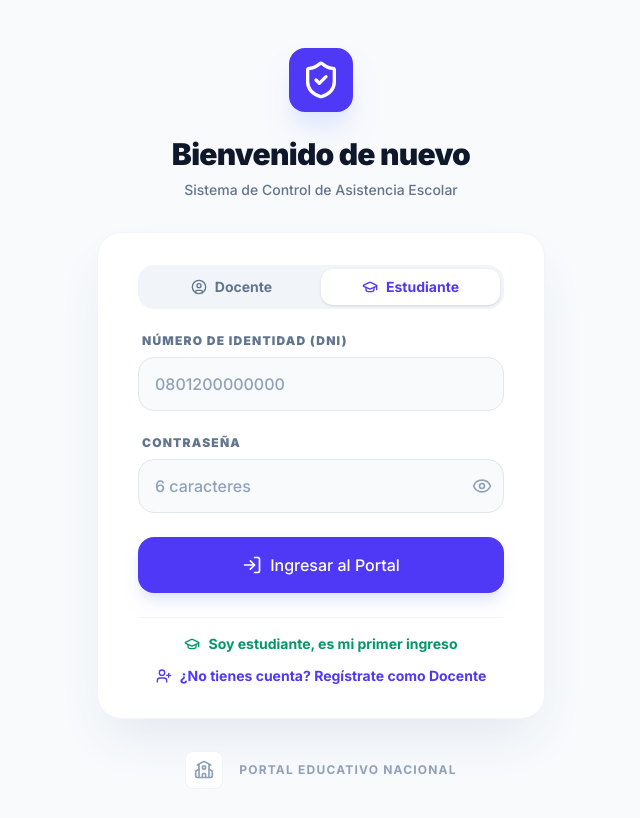
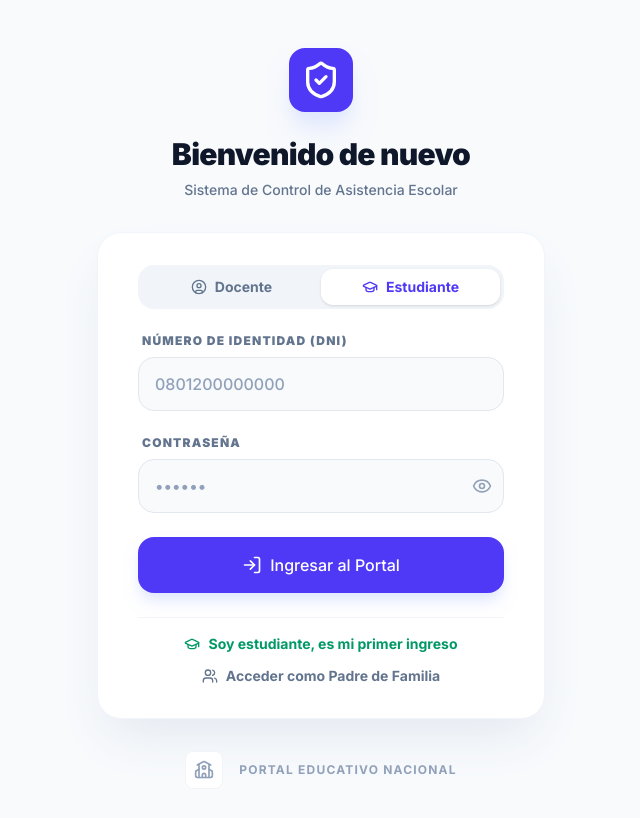
Before and after one commit to melvinvargas1608/asistencia-estudiantes, a Next.js app: page /login in a window 1280 px wide. Both pictures are taken after a click on the button "Estudiante". Shown: the top 818 px of the page, without its empty margins (319-959 px from the left). Built offline with nearby package versions, Linux system fonts and the light colour scheme.

Commit message:
Fix: UX refinements for login page (role-specific links and dots)

```diff
--- a/src/app/login/page.tsx
+++ b/src/app/login/page.tsx
@@ -3,7 +3,7 @@
 import { useState, Suspense } from 'react'
 import { useRouter, useSearchParams } from 'next/navigation'
 import { createClient } from '@/lib/supabase/client'
-import { LogIn, UserCircle, ShieldCheck, AlertCircle, Eye, EyeOff, UserPlus, ArrowLeft, GraduationCap, School } from 'lucide-react'
+import { LogIn, UserCircle, ShieldCheck, AlertCircle, Eye, EyeOff, UserPlus, ArrowLeft, GraduationCap, School, Users } from 'lucide-react'
 import Button from '@/components/ui/Button'
 import { GRADOS, SECCIONES } from '@/lib/types'
 
@@ -236,7 +236,7 @@ function LoginForm() {
                                         onChange={(e) => setPassword(e.target.value)}
                                         className="block w-full px-4 py-3.5 bg-slate-50 border border-slate-200 rounded-2xl text-slate-900 placeholder-slate-400 focus:outline-none focus:ring-4 focus:ring-indigo-50 focus:border-indigo-500 transition-all font-medium"
                                         maxLength={6}
-                                        placeholder="6 caracteres"
+                                        placeholder="••••••"
                                     />
                                     <button
                                         type="button"
@@ -253,6 +253,17 @@ function LoginForm() {
                             </Button>
 
                             <div className="pt-4 border-t border-slate-100 flex flex-col gap-3">
+                                {role === 'docente' ? (
+                                    <button
+                                        type="button"
+                                        onClick={() => { setView('register'); setError(null); }}
+                                        className="text-sm font-bold text-indigo-600 hover:text-indigo-700 flex items-center justify-center gap-2 mx-auto"
+                                    >
+                                        <UserPlus className="w-4 h-4" />
+                                        ¿No tienes cuenta? Regístrate como Docente
+                                    </button>
+                                ) : (
+                                    <>
                                         <button
                                             type="button"
                                             onClick={() => { setView('activate'); setError(null); setRole('estudiante'); }}
@@ -263,12 +274,13 @@ function LoginForm() {
                                         </button>
                                         <button
                                             type="button"
-                                    onClick={() => { setView('register'); setError(null); }}
-                                    className="text-sm font-bold text-indigo-600 hover:text-indigo-700 flex items-center justify-center gap-2 mx-auto"
+                                            className="text-sm font-bold text-slate-500 hover:text-slate-600 flex items-center justify-center gap-2 mx-auto"
                                         >
-                                    <UserPlus className="w-4 h-4" />
-                                    ¿No tienes cuenta? Regístrate como Docente
+                                            <Users className="w-4 h-4" />
+                                            Acceder como Padre de Familia
                                         </button>
+                                    </>
+                                )}
                             </div>
                         </form>
                     ) : view === 'activate' ? (
@@ -321,7 +333,7 @@ function LoginForm() {
                                         onChange={(e) => setPassword(e.target.value)}
                                         className="block w-full px-4 py-3.5 bg-slate-50 border border-slate-200 rounded-2xl text-slate-900 placeholder-slate-400 focus:outline-none focus:ring-4 focus:ring-indigo-50 focus:border-indigo-500 transition-all font-medium"
                                         maxLength={6}
-                                        placeholder="6 caracteres"
+                                        placeholder="••••••"
                                     />
                                     <button
                                         type="button"
@@ -390,7 +402,7 @@ function LoginForm() {
 
                             <div>
                                 <label className="block text-xs font-black text-slate-500 uppercase tracking-widest ml-1 mb-1.5">Crea tu contraseña</label>
-                                <input type="password" required value={regPassword} maxLength={6} onChange={e => setRegPassword(e.target.value)} className="w-full px-4 py-3 bg-slate-50 border border-slate-200 rounded-xl text-sm" placeholder="Define 6 caracteres" />
+                                <input type="password" required value={regPassword} maxLength={6} onChange={e => setRegPassword(e.target.value)} className="w-full px-4 py-3 bg-slate-50 border border-slate-200 rounded-xl text-sm" placeholder="••••••" />
                             </div>
 
                             <Button type="submit" loading={loading} className="w-full h-14 !rounded-2xl text-base shadow-lg shadow-indigo-100" icon={<UserPlus className="w-5 h-5" />}>
```
Lines whose indentation alone changed are shown as unchanged.
